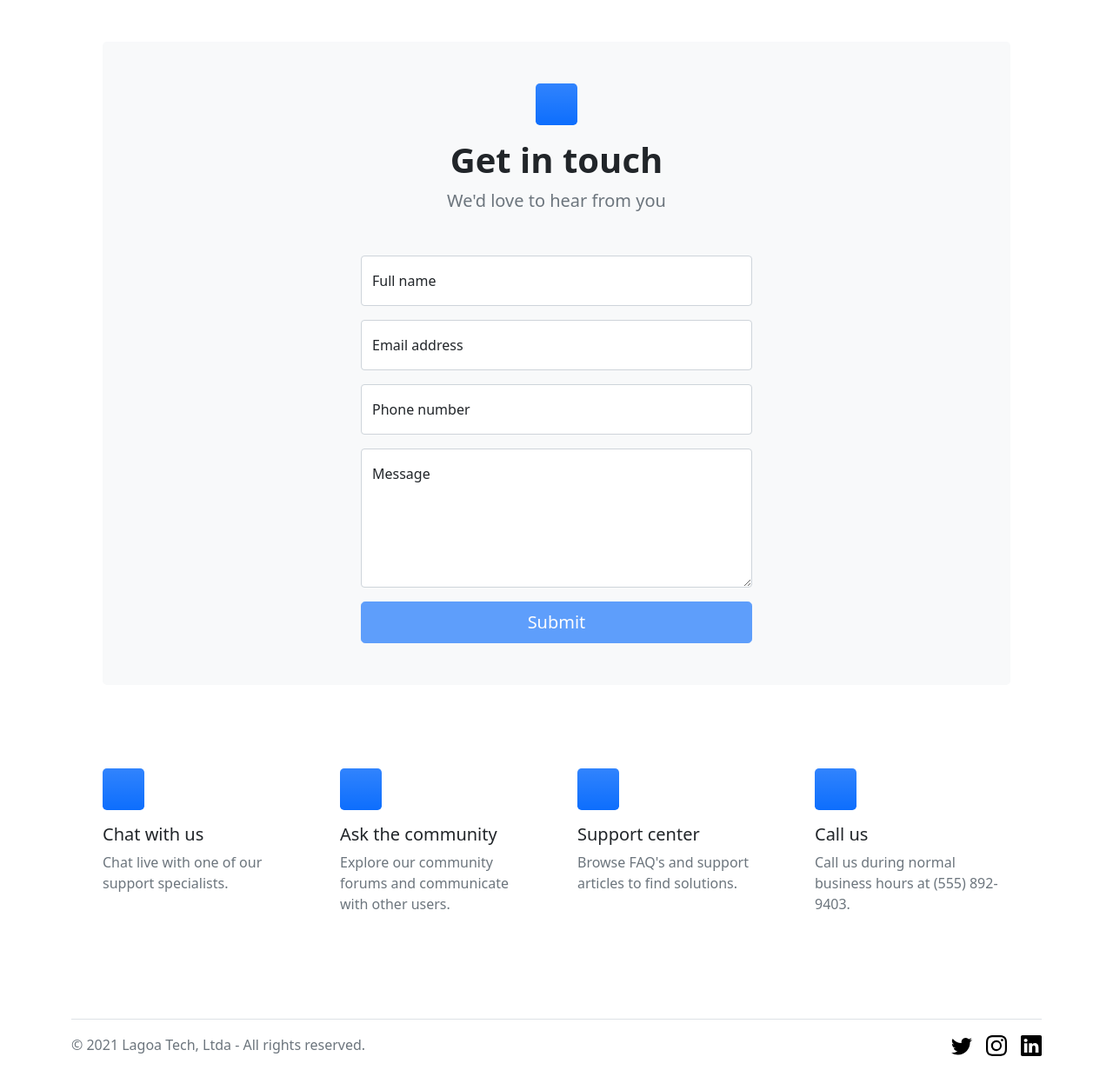
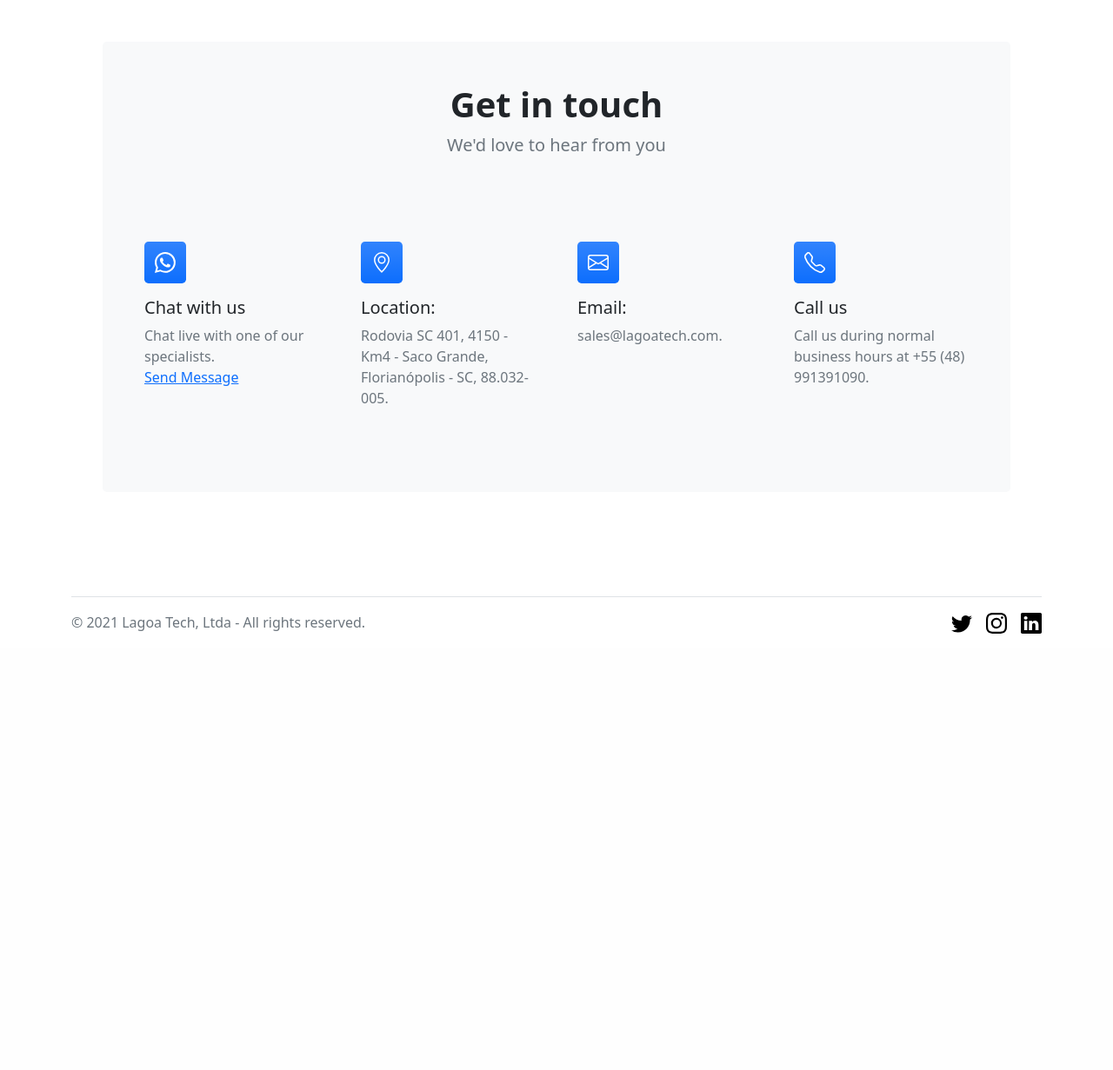
Before and after one commit to lagoatech/lagoa-landing, a Flask app: page /contact in a window 1280 px wide. Shown: the part 56-1287 px from the top of the page at 87% size. After the commit the page ends 785 px from the top, so only its background shows below. Run offline with Flask 2, Linux system fonts and the light colour scheme; some libraries are stand-ins or nearby versions.

Commit message:
added mongo db support e small changes in contact

```diff
--- /dev/null
+++ b/check.py
@@ -0,0 +1,4 @@
+from pymongo import MongoClient
+client = MongoClient("mongodb://localhost:27017")
+db = client.lagoa_site
+print(db)
--- a/requirements.txt
+++ b/requirements.txt
@@ -1 +1,2 @@
 flask
+pymongo
--- a/templates/base.html
+++ b/templates/base.html
@@ -51,6 +51,7 @@
       <path d="M5.026 15c6.038 0 9.341-5.003 9.341-9.334 0-.14 0-.282-.006-.422A6.685 6.685 0 0 0 16 3.542a6.658 6.658 0 0 1-1.889.518 3.301 3.301 0 0 0 1.447-1.817 6.533 6.533 0 0 1-2.087.793A3.286 3.286 0 0 0 7.875 6.03a9.325 9.325 0 0 1-6.767-3.429 3.289 3.289 0 0 0 1.018 4.382A3.323 3.323 0 0 1 .64 6.575v.045a3.288 3.288 0 0 0 2.632 3.218 3.203 3.203 0 0 1-.865.115 3.23 3.23 0 0 1-.614-.057 3.283 3.283 0 0 0 3.067 2.277A6.588 6.588 0 0 1 .78 13.58a6.32 6.32 0 0 1-.78-.045A9.344 9.344 0 0 0 5.026 15z"/>
     </symbol>
   </svg>
+
   <main class="flex-shrink-0">
     <!-- Navigation-->
     <nav class="navbar navbar-expand-lg navbar-dark bg-dark">
--- a/templates/contact.html
+++ b/templates/contact.html
@@ -5,92 +5,53 @@
         <!-- Contact form-->
         <div class="bg-light rounded-3 py-5 px-4 px-md-5 mb-5">
             <div class="text-center mb-5">
-                <div class="feature bg-primary bg-gradient text-white rounded-3 mb-3"><i class="bi bi-envelope"></i></div>
                 <h1 class="fw-bolder">Get in touch</h1>
                 <p class="lead fw-normal text-muted mb-0">We'd love to hear from you</p>
             </div>
-            <div class="row gx-5 justify-content-center">
-                <div class="col-lg-8 col-xl-6">
-                    <!-- * * * * * * * * * * * * * * *-->
-                    <!-- * * SB Forms Contact Form * *-->
-                    <!-- * * * * * * * * * * * * * * *-->
-                    <!-- This form is pre-integrated with SB Forms.-->
-                    <!-- To make this form functional, sign up at-->
-                    <!-- https://startbootstrap.com/solution/contact-forms-->
-                    <!-- to get an API token!-->
-                    <form id="contactForm" data-sb-form-api-token="API_TOKEN">
-                        <!-- Name input-->
-                        <div class="form-floating mb-3">
-                            <input class="form-control" id="name" type="text" placeholder="Enter your name..." data-sb-validations="required" />
-                            <label for="name">Full name</label>
-                            <div class="invalid-feedback" data-sb-feedback="name:required">A name is required.</div>
-                        </div>
-                        <!-- Email address input-->
-                        <div class="form-floating mb-3">
-                            <input class="form-control" id="email" type="email" placeholder="name@example.com" data-sb-validations="required,email" />
-                            <label for="email">Email address</label>
-                            <div class="invalid-feedback" data-sb-feedback="email:required">An email is required.</div>
-                            <div class="invalid-feedback" data-sb-feedback="email:email">Email is not valid.</div>
-                        </div>
-                        <!-- Phone number input-->
-                        <div class="form-floating mb-3">
-                            <input class="form-control" id="phone" type="tel" placeholder="(123) 456-7890" data-sb-validations="required" />
-                            <label for="phone">Phone number</label>
-                            <div class="invalid-feedback" data-sb-feedback="phone:required">A phone number is required.</div>
-                        </div>
-                        <!-- Message input-->
-                        <div class="form-floating mb-3">
-                            <textarea class="form-control" id="message" type="text" placeholder="Enter your message here..." style="height: 10rem" data-sb-validations="required"></textarea>
-                            <label for="message">Message</label>
-                            <div class="invalid-feedback" data-sb-feedback="message:required">A message is required.</div>
-                        </div>
-                        <!-- Submit success message-->
-                        <!---->
-                        <!-- This is what your users will see when the form-->
-                        <!-- has successfully submitted-->
-                        <div class="d-none" id="submitSuccessMessage">
-                            <div class="text-center mb-3">
-                                <div class="fw-bolder">Form submission successful!</div>
-                                To activate this form, sign up at
-                                <br />
-                                <a href="https://startbootstrap.com/solution/contact-forms">https://startbootstrap.com/solution/contact-forms</a>
-                            </div>
-                        </div>
-                        <!-- Submit error message-->
-                        <!---->
-                        <!-- This is what your users will see when there is-->
-                        <!-- an error submitting the form-->
-                        <div class="d-none" id="submitErrorMessage"><div class="text-center text-danger mb-3">Error sending message!</div></div>
-                        <!-- Submit Button-->
-                        <div class="d-grid"><button class="btn btn-primary btn-lg disabled" id="submitButton" type="submit">Submit</button></div>
-                    </form>
-                </div>
-            </div>
-        </div>
-        <!-- Contact cards-->
+             <!-- Contact cards-->
         <div class="row gx-5 row-cols-2 row-cols-lg-4 py-5">
             <div class="col">
-                <div class="feature bg-primary bg-gradient text-white rounded-3 mb-3"><i class="bi bi-chat-dots"></i></div>
+                <div class="feature bg-primary bg-gradient text-white rounded-3 mb-3">
+                    <svg xmlns="http://www.w3.org/2000/svg" width="24" height="24" fill="currentColor" class="bi bi-whatsapp" viewBox="0 0 16 16">
+                        <path d="M13.601 2.326A7.854 7.854 0 0 0 7.994 0C3.627 0 .068 3.558.064 7.926c0 1.399.366 2.76 1.057 3.965L0 16l4.204-1.102a7.933 7.933 0 0 0 3.79.965h.004c4.368 0 7.926-3.558 7.93-7.93A7.898 7.898 0 0 0 13.6 2.326zM7.994 14.521a6.573 6.573 0 0 1-3.356-.92l-.24-.144-2.494.654.666-2.433-.156-.251a6.56 6.56 0 0 1-1.007-3.505c0-3.626 2.957-6.584 6.591-6.584a6.56 6.56 0 0 1 4.66 1.931 6.557 6.557 0 0 1 1.928 4.66c-.004 3.639-2.961 6.592-6.592 6.592zm3.615-4.934c-.197-.099-1.17-.578-1.353-.646-.182-.065-.315-.099-.445.099-.133.197-.513.646-.627.775-.114.133-.232.148-.43.05-.197-.1-.836-.308-1.592-.985-.59-.525-.985-1.175-1.103-1.372-.114-.198-.011-.304.088-.403.087-.088.197-.232.296-.346.1-.114.133-.198.198-.33.065-.134.034-.248-.015-.347-.05-.099-.445-1.076-.612-1.47-.16-.389-.323-.335-.445-.34-.114-.007-.247-.007-.38-.007a.729.729 0 0 0-.529.247c-.182.198-.691.677-.691 1.654 0 .977.71 1.916.81 2.049.098.133 1.394 2.132 3.383 2.992.47.205.84.326 1.129.418.475.152.904.129 1.246.08.38-.058 1.171-.48 1.338-.943.164-.464.164-.86.114-.943-.049-.084-.182-.133-.38-.232z"/>
+                      </svg>
+                </div>
                 <div class="h5 mb-2">Chat with us</div>
-                <p class="text-muted mb-0">Chat live with one of our support specialists.</p>
+                <p class="text-muted mb-0">Chat live with one of our specialists.</p>
+                <a href="https://api.whatsapp.com/send?phone=5548991391090&text=Hello%Lagoa20%Tech">Send Message</a>
             </div>
             <div class="col">
-                <div class="feature bg-primary bg-gradient text-white rounded-3 mb-3"><i class="bi bi-people"></i></div>
-                <div class="h5">Ask the community</div>
-                <p class="text-muted mb-0">Explore our community forums and communicate with other users.</p>
+                <div class="feature bg-primary bg-gradient text-white rounded-3 mb-3">
+                    <svg xmlns="http://www.w3.org/2000/svg" width="24" height="24" fill="currentColor" class="bi bi-geo-alt" viewBox="0 0 16 16">
+                        <path d="M12.166 8.94c-.524 1.062-1.234 2.12-1.96 3.07A31.493 31.493 0 0 1 8 14.58a31.481 31.481 0 0 1-2.206-2.57c-.726-.95-1.436-2.008-1.96-3.07C3.304 7.867 3 6.862 3 6a5 5 0 0 1 10 0c0 .862-.305 1.867-.834 2.94zM8 16s6-5.686 6-10A6 6 0 0 0 2 6c0 4.314 6 10 6 10z"/>
+                        <path d="M8 8a2 2 0 1 1 0-4 2 2 0 0 1 0 4zm0 1a3 3 0 1 0 0-6 3 3 0 0 0 0 6z"/>
+                      </svg>
+                </div>
+                <div class="h5">Location:</div>
+                <p class="text-muted mb-0">Rodovia SC 401, 4150 - Km4 - Saco Grande, Florianópolis - SC, 88.032-005.</p>
             </div>
             <div class="col">
-                <div class="feature bg-primary bg-gradient text-white rounded-3 mb-3"><i class="bi bi-question-circle"></i></div>
-                <div class="h5">Support center</div>
-                <p class="text-muted mb-0">Browse FAQ's and support articles to find solutions.</p>
+                <div class="feature bg-primary bg-gradient text-white rounded-3 mb-3">
+                    <svg xmlns="http://www.w3.org/2000/svg" width="24" height="24" fill="currentColor" class="bi bi-envelope" viewBox="0 0 16 16">
+                        <path d="M0 4a2 2 0 0 1 2-2h12a2 2 0 0 1 2 2v8a2 2 0 0 1-2 2H2a2 2 0 0 1-2-2V4Zm2-1a1 1 0 0 0-1 1v.217l7 4.2 7-4.2V4a1 1 0 0 0-1-1H2Zm13 2.383-4.708 2.825L15 11.105V5.383Zm-.034 6.876-5.64-3.471L8 9.583l-1.326-.795-5.64 3.47A1 1 0 0 0 2 13h12a1 1 0 0 0 .966-.741ZM1 11.105l4.708-2.897L1 5.383v5.722Z"/>
+                      </svg>
+                </div>
+                <div class="h5">Email:</div>
+                <p class="text-muted mb-0">sales@lagoatech.com.</p>
             </div>
             <div class="col">
-                <div class="feature bg-primary bg-gradient text-white rounded-3 mb-3"><i class="bi bi-telephone"></i></div>
+                <div class="feature bg-primary bg-gradient text-white rounded-3 mb-3">
+                    <svg xmlns="http://www.w3.org/2000/svg" width="24" height="24" fill="currentColor" class="bi bi-telephone" viewBox="0 0 16 16">
+                        <path d="M3.654 1.328a.678.678 0 0 0-1.015-.063L1.605 2.3c-.483.484-.661 1.169-.45 1.77a17.568 17.568 0 0 0 4.168 6.608 17.569 17.569 0 0 0 6.608 4.168c.601.211 1.286.033 1.77-.45l1.034-1.034a.678.678 0 0 0-.063-1.015l-2.307-1.794a.678.678 0 0 0-.58-.122l-2.19.547a1.745 1.745 0 0 1-1.657-.459L5.482 8.062a1.745 1.745 0 0 1-.46-1.657l.548-2.19a.678.678 0 0 0-.122-.58L3.654 1.328zM1.884.511a1.745 1.745 0 0 1 2.612.163L6.29 2.98c.329.423.445.974.315 1.494l-.547 2.19a.678.678 0 0 0 .178.643l2.457 2.457a.678.678 0 0 0 .644.178l2.189-.547a1.745 1.745 0 0 1 1.494.315l2.306 1.794c.829.645.905 1.87.163 2.611l-1.034 1.034c-.74.74-1.846 1.065-2.877.702a18.634 18.634 0 0 1-7.01-4.42 18.634 18.634 0 0 1-4.42-7.009c-.362-1.03-.037-2.137.703-2.877L1.885.511z"/>
+                    </svg>
+                </div>
                 <div class="h5">Call us</div>
-                <p class="text-muted mb-0">Call us during normal business hours at (555) 892-9403.</p>
+                <p class="text-muted mb-0">Call us during normal business hours at +55 (48) 991391090.</p>
             </div>
         </div>
     </div>
+        </div>
+
 </section>
 <!-- * * * * * * * * * * * * * * * * * * * * * * * * * * * * * * * * * * * * * * * *-->
         <!-- * *                               SB Forms JS                               * *-->
```
Also changed, not shown: docker-compose.yml (added, +21 -0 lines).
